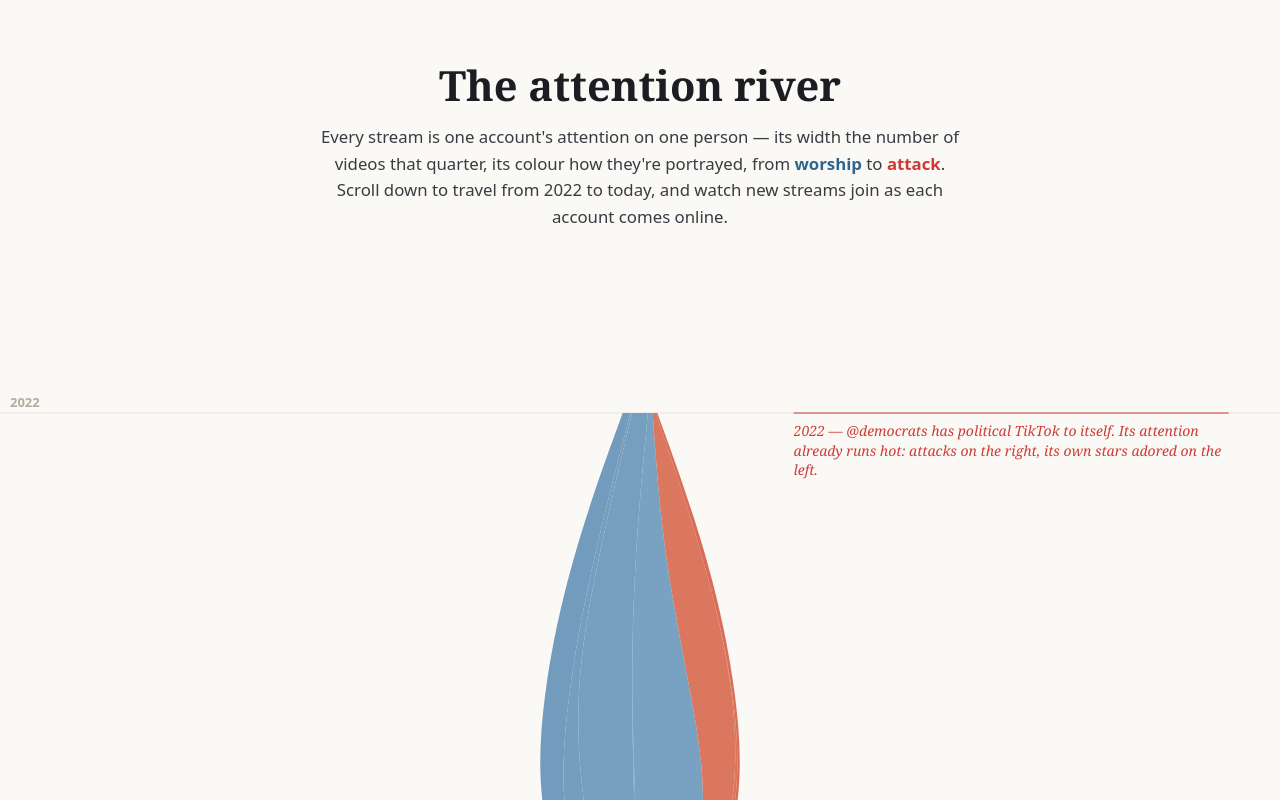
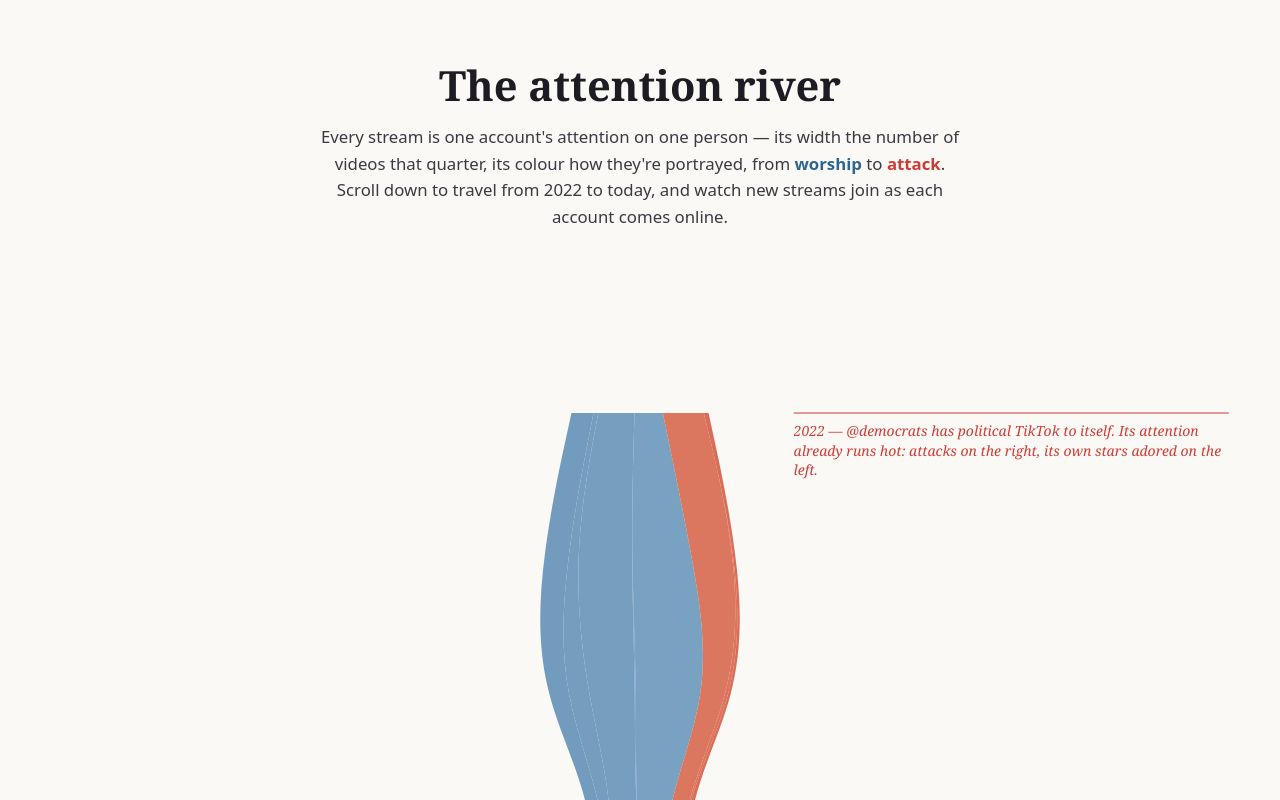
Before and after one commit to wongpeiting/dems-be-mean, a SvelteKit app: page /attention in a window 1280 px wide. Shown: the top 800 px of the page. Built offline with nearby package versions, Linux system fonts and the light colour scheme.

Commit message:
Vertical flow: drop incomplete first/last quarters

```diff
--- a/src/routes/attention/VerticalFlow.svelte
+++ b/src/routes/attention/VerticalFlow.svelte
@@ -35,7 +35,17 @@
 		.slice(0, N_STREAMS)
 		.sort((a, b) => a.reg - b.reg);
 
-	const quarters = [...new Set(streams.flatMap((s) => Object.keys(s.byQ)))].sort();
+	// only keep quarters fully covered by the data — drop the partial first/last
+	// (data starts 2022-03 and ends mid-2026-07, so 2022-Q1 and 2026-Q3 are stubs)
+	const minM = data.months[0];
+	const maxM = data.months[data.months.length - 1];
+	const quarterComplete = (q) => {
+		const [y, qn] = q.split('-Q').map(Number);
+		const first = `${y}-${String((qn - 1) * 3 + 1).padStart(2, '0')}`;
+		const last = `${y}-${String(qn * 3).padStart(2, '0')}`;
+		return first >= minM && last <= maxM;
+	};
+	const quarters = [...new Set(streams.flatMap((s) => Object.keys(s.byQ)))].sort().filter(quarterComplete);
 	const qIndex = Object.fromEntries(quarters.map((q, i) => [q, i]));
 
 	// series rows (one per quarter) → d3.stack (silhouette = centred streamgraph)
```
